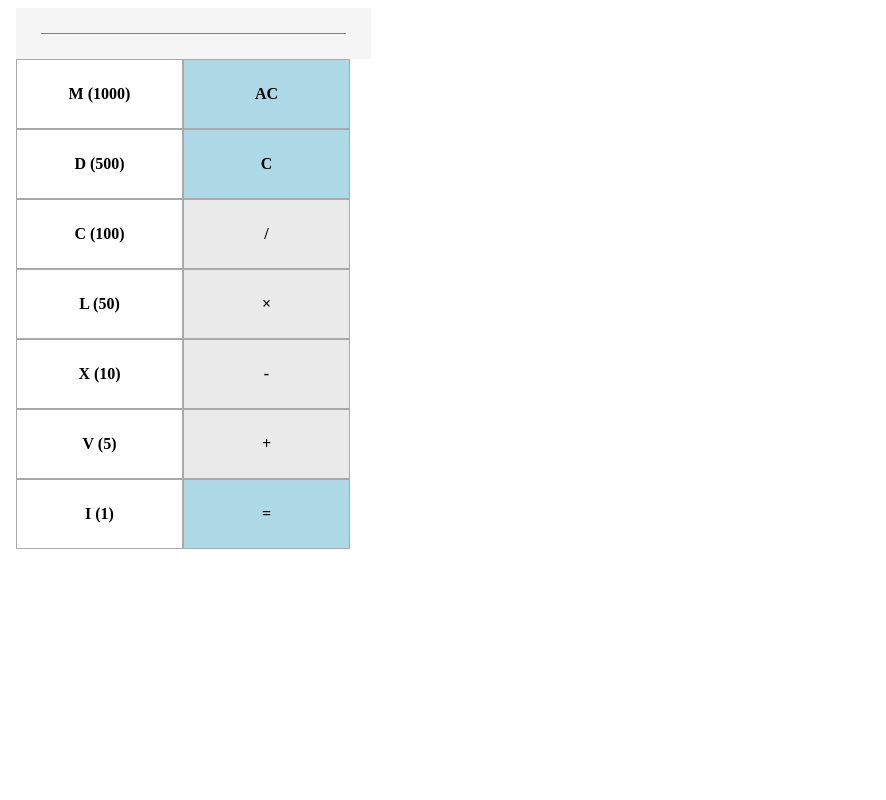
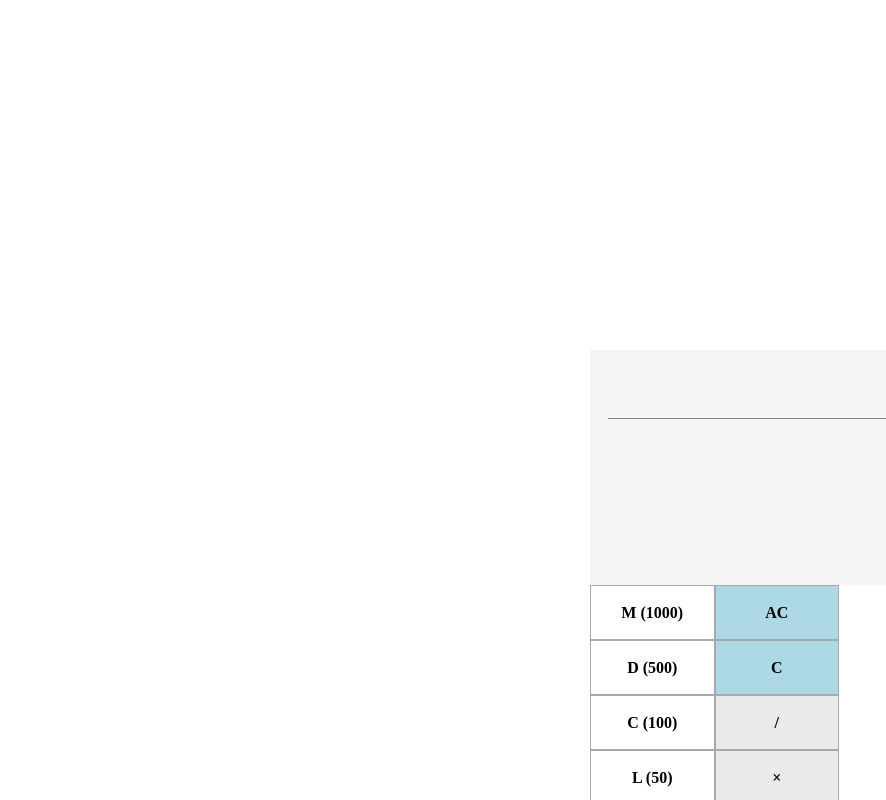
Before and after one commit to AndrewNguye/RomanNumeralCalculator, an Angular app: page / in a window 1280 px wide. Shown: the top 800 px of the page, without its empty margins (0-886 px from the left). Built offline with nearby package versions, Linux system fonts and the light colour scheme; a web font is replaced by a local one.

Commit message:
finalized functionality of calculator

```diff
--- a/src/app/calculator/calculator.component.css
+++ b/src/app/calculator/calculator.component.css
@@ -5,25 +5,30 @@
 }
 
 .container {
-    max-height: 700px;
-    width: 500px;
+    width: 350px;
+    max-width: 350px;
+    display: inline-block;
+    position: absolute;
+    top: 50%;
+    left: 50%;
+    margin-top: -50px;
+    margin-left: -50px;
 }
 
 .display {
-    max-width: 305px;
+    height: 25vh;
+    padding: 5% !important;
     background-color: whitesmoke;
+    color: black;
+    font-size: 2.5rem;
     font-weight: 700;
-    max-height: 200px;
-    padding: 5% !important;
-    font-size: 2.5rem;
     text-align: right;
     font-family: "Trajan Pro";
     overflow: auto;
-    color: black;
 }
 
 .history {
-    max-height: 25%;
+    height: 25%;
     border-bottom: 1px solid grey;
     font-size: 1rem;
     overflow: auto;
@@ -35,7 +40,8 @@
 }
 
 .button {
-    width: 23%;
+    height: 20%;
+    width: 25%;
     background-color: white;
     color: black;
     margin: 0;
```
